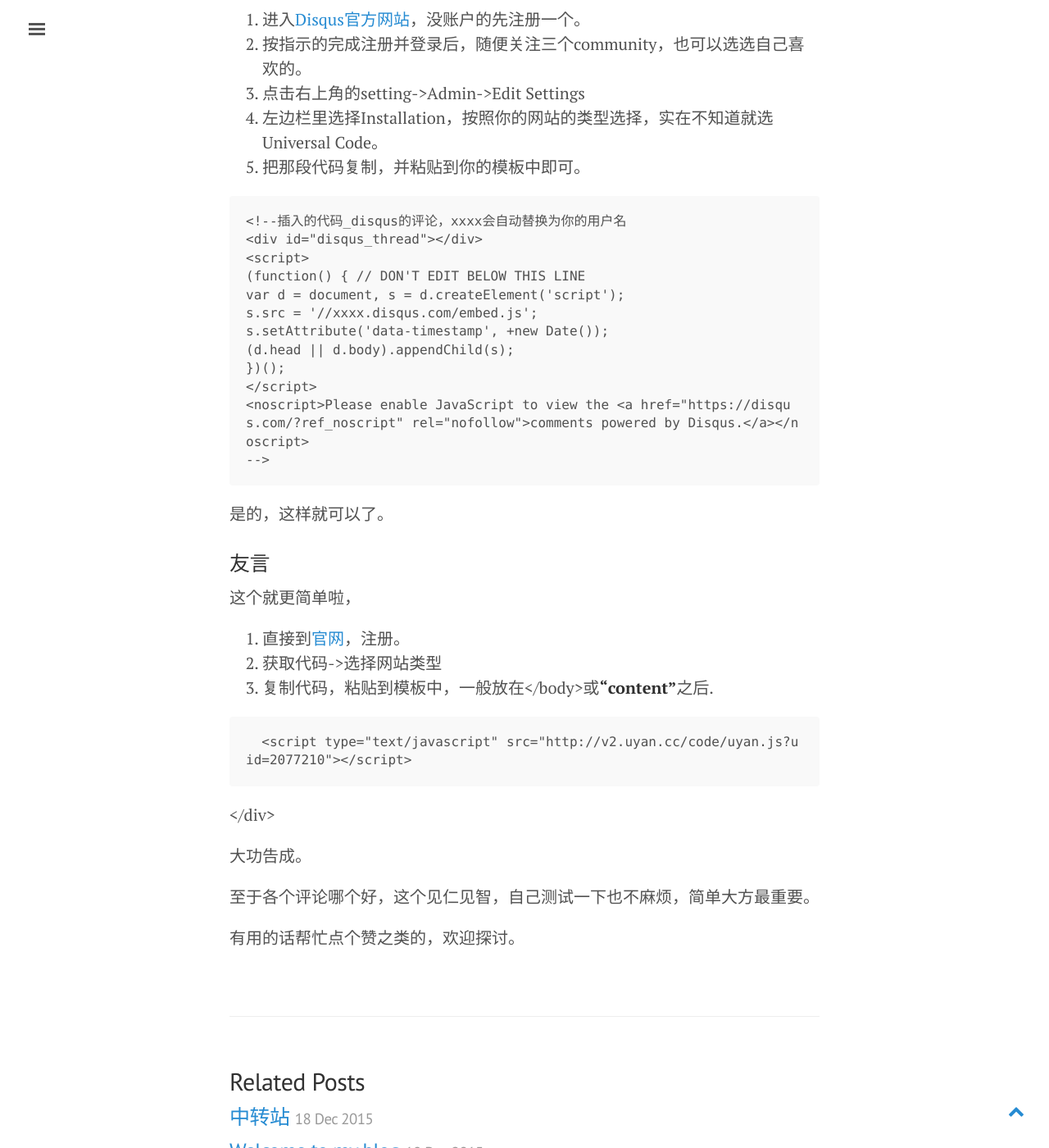
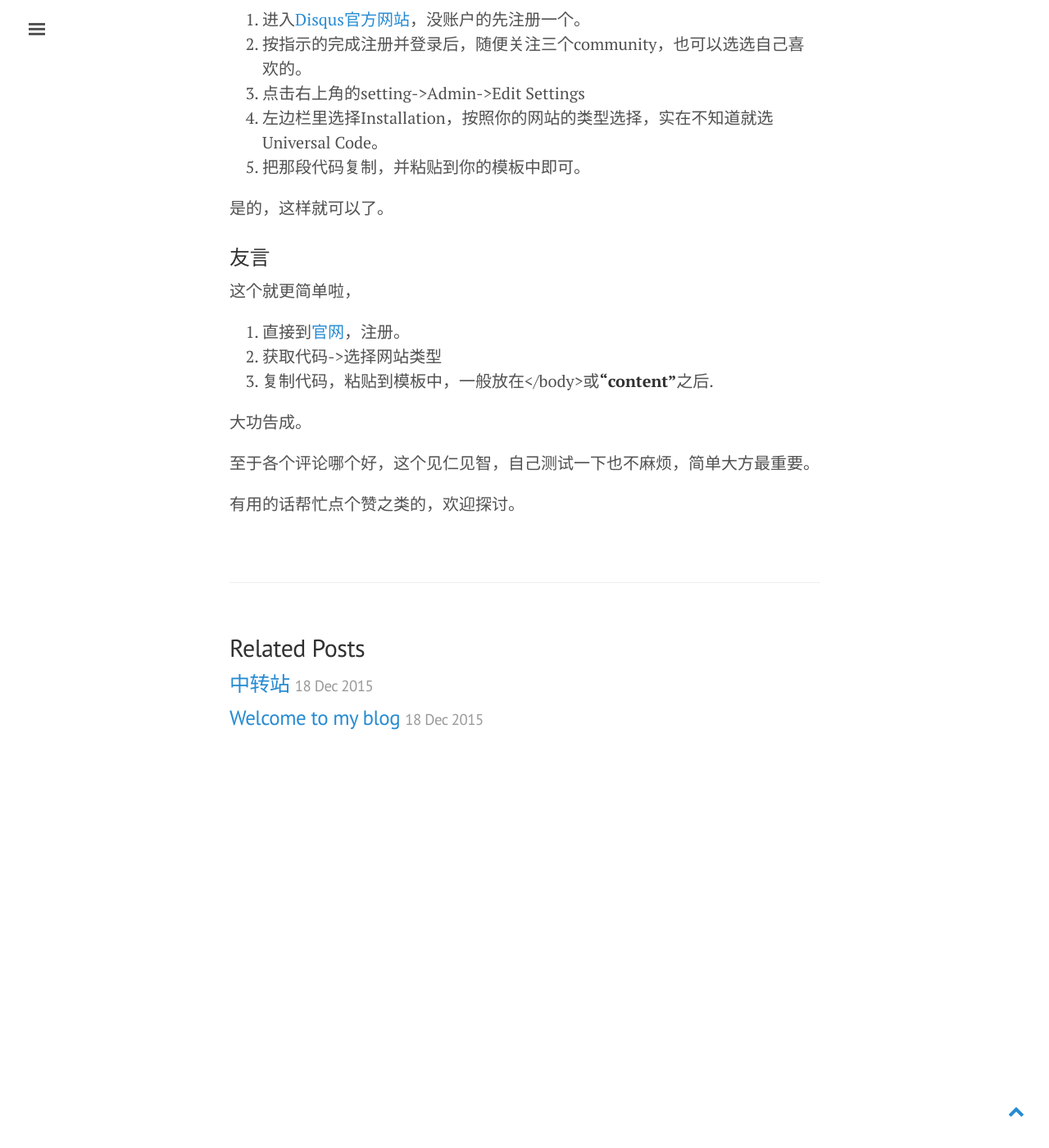
Before and after one commit to gyk6985432/myBlog, a Jekyll site: the page built from _posts/2015-12-20-comment.md, in a window 1280 px wide and 1400 px high, scrolled down 977 px. Shown: the whole window at 82% size. Built offline with Jekyll 4.4.1, drawn with Linux system fonts in a browser that asks for light colours; nearby versions of some CDN libraries; comment, search, counter and statistics services are not loaded; after the commit the page ends 1928 px from its top, so only the background shows below that.

Commit message:
new post 12-20

````diff
--- a/_posts/2015-12-20-comment.md
+++ b/_posts/2015-12-20-comment.md
@@ -32,20 +32,6 @@ layout: post
 4. 左边栏里选择Installation，按照你的网站的类型选择，实在不知道就选Universal Code。
 5. 把那段代码复制，并粘贴到你的模板中即可。
 
-```
-<!--插入的代码_disqus的评论，xxxx会自动替换为你的用户名
-<div id="disqus_thread"></div>
-<script>
-(function() { // DON'T EDIT BELOW THIS LINE
-var d = document, s = d.createElement('script');
-s.src = '//xxxx.disqus.com/embed.js';
-s.setAttribute('data-timestamp', +new Date());
-(d.head || d.body).appendChild(s);
-})();
-</script>
-<noscript>Please enable JavaScript to view the <a href="https://disqus.com/?ref_noscript" rel="nofollow">comments powered by Disqus.</a></noscript>
--->
-```
 <div id="disqus_thread"></div>
 <script>
 (function() { // DON'T EDIT BELOW THIS LINE
@@ -67,8 +53,7 @@ s.setAttribute('data-timestamp', +new Date());
 3. 复制代码，粘贴到模板中，一般放在</body>或**"content"**之后.
 
 <div id="uyan_frame"></div>
-      <script type="text/javascript" src="http://v2.uyan.cc/code/uyan.js?uid=2077210"></script>
-</div>
+<script type="text/javascript" src="http://v2.uyan.cc/code/uyan.js?uid=2077210"></script>
 
 大功告成。
 
````
